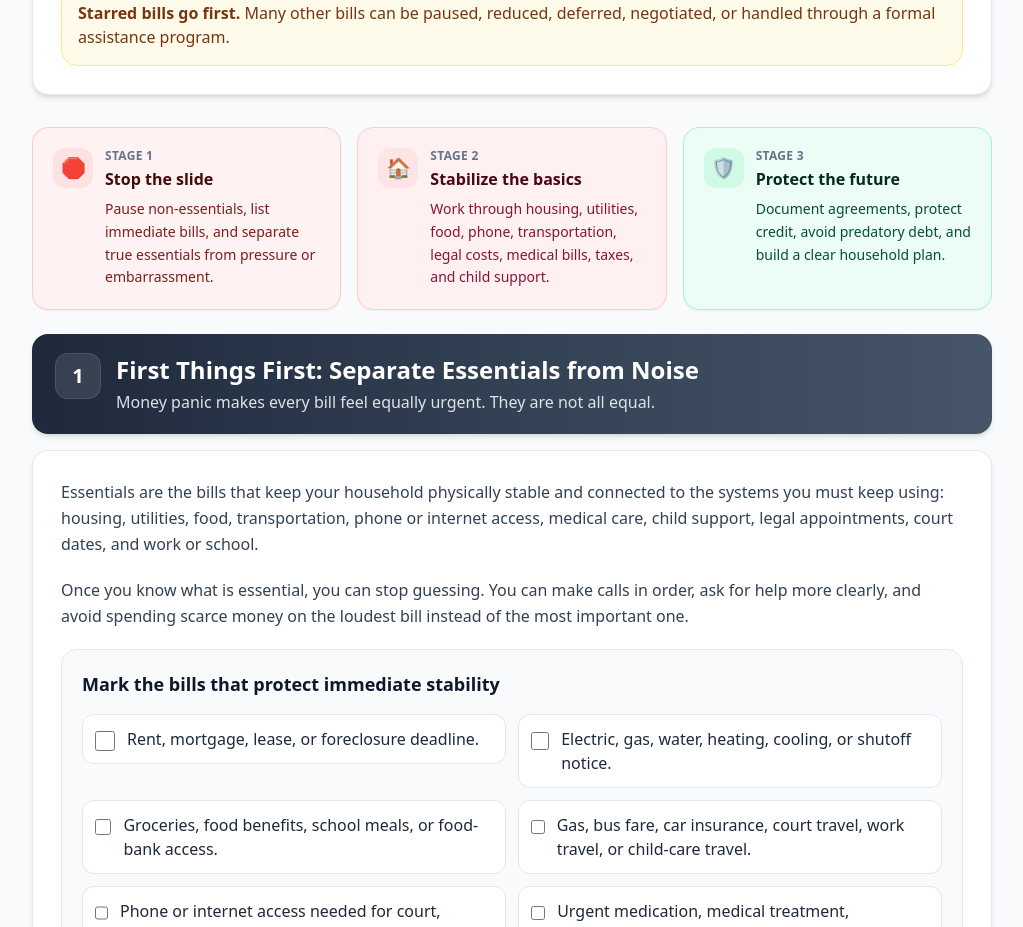
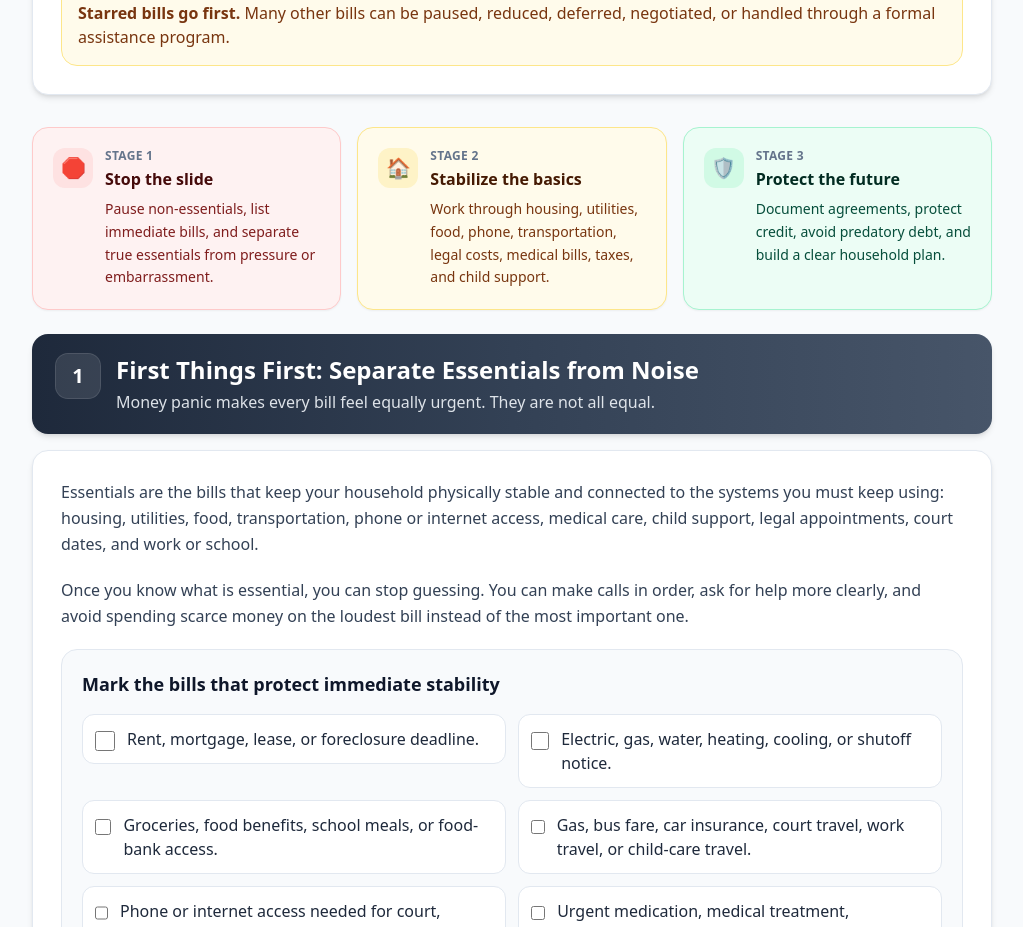
Before and after one commit to projectsolarrecon/Solar, a React (Vite) app: page /resources/financial-support-strategies in a window 1280 px wide. Shown: the part 1800-2727 px from the top of the page, without its empty margins (128-1151 px from the left). Built offline with nearby package versions, Linux system fonts and the light colour scheme.

Commit message:
Update FinancialSupportStrategies.tsx

```diff
--- a/src/pages/resources/FinancialSupportStrategies.tsx
+++ b/src/pages/resources/FinancialSupportStrategies.tsx
@@ -200,7 +200,7 @@ export default function FinancialSupportStrategies(): JSX.Element {
               eyebrow: "Stage 2",
               title: "Stabilize the basics",
               icon: "🏠",
-              tone: "family",
+              tone: "warning",
               description:
                 "Work through housing, utilities, food, phone, transportation, legal costs, medical bills, taxes, and child support.",
             },
```
